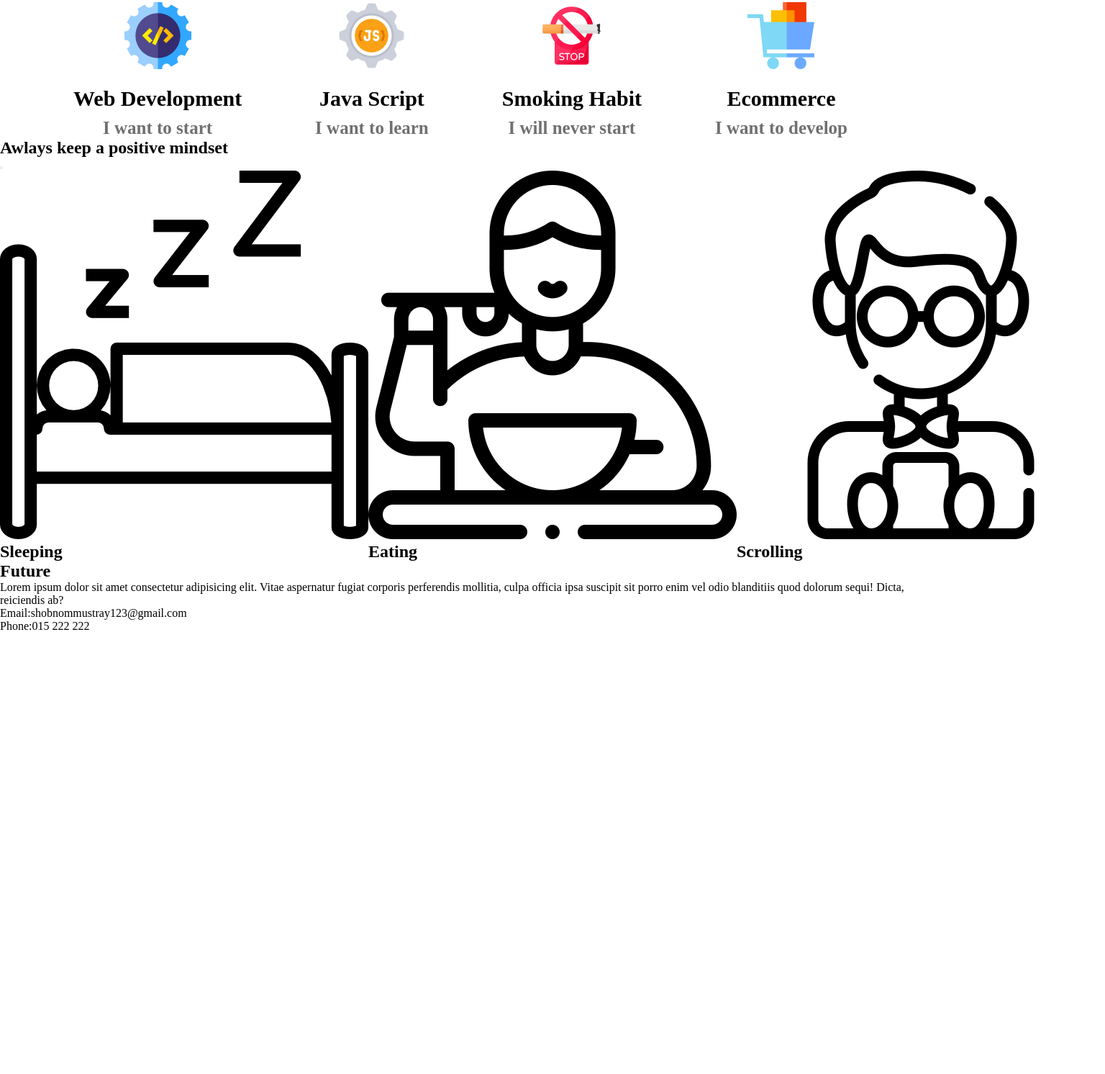
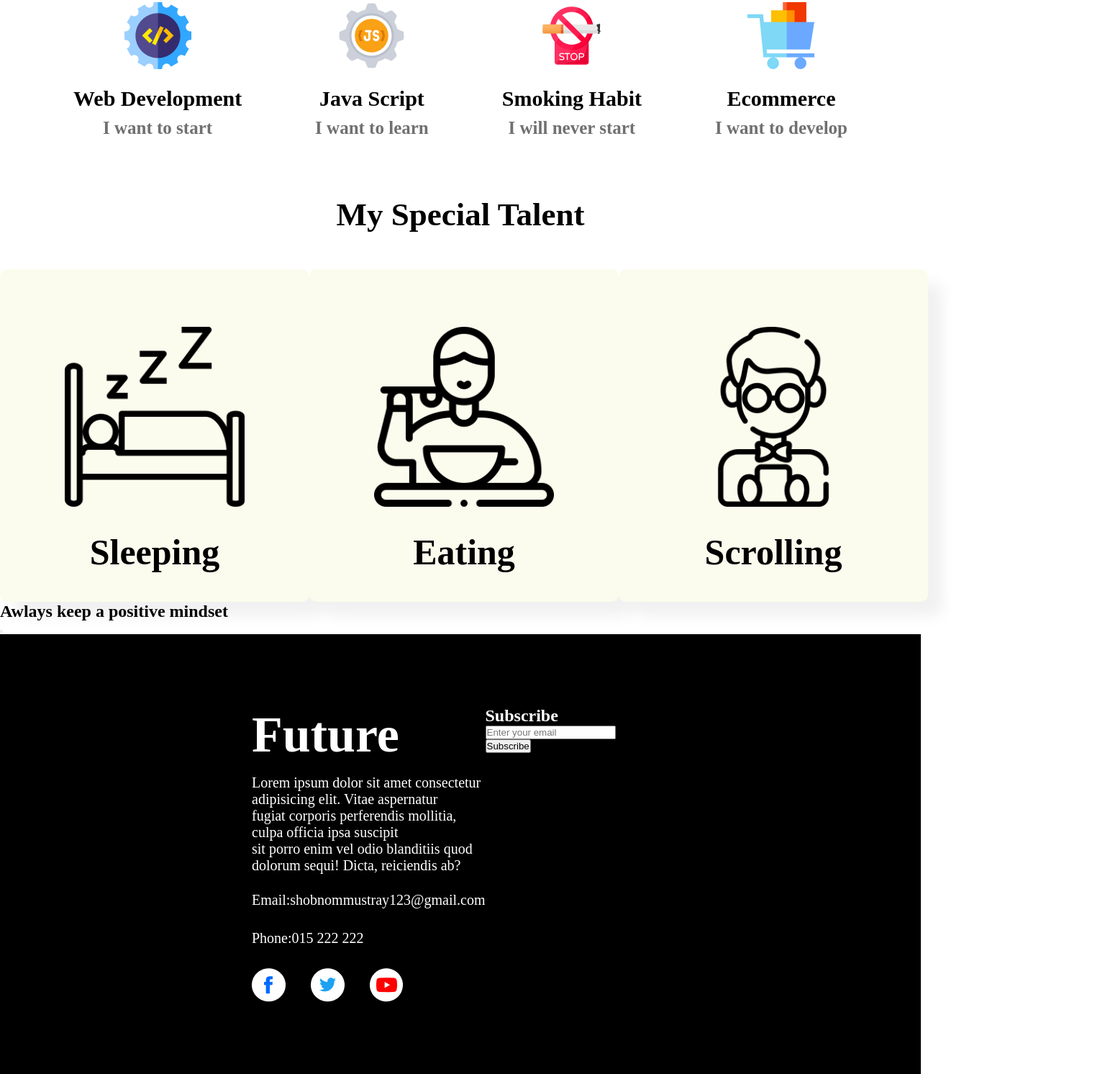
Before and after one commit to ShobnomM/Assignment-1, a plain HTML site: page index.html in a window 1280 px wide. Shown: the part 2329-3821 px from the top of the page at 72% size, 1536 px wide, since content can reach past the window. Before the commit the page ends 3208 px from the top, so only its background shows below. Drawn offline with Linux system fonts and the light colour scheme.

Commit message:
added img

```diff
--- a/index.html
+++ b/index.html
@@ -72,6 +72,26 @@
                 </div>
             </div>
         </section>
+       <!-- talent section -->
+        <section>
+            <div >
+                <h1 class="talent-head">My Special Talent</h1>
+            </div>
+            <div class="talent-container">
+                <div class="talent">
+                    <img src="images/sleep.png" width="250px" alt="">
+                    <h1 class="talent-title">Sleeping</h1>
+                </div>
+                <div class="talent">
+                    <img src="images/eating.png" width="250px" alt="">
+                    <h1 class="talent-title">Eating</h1>
+                </div>
+                <div class="talent">
+                    <img src="images/phone.png" width="250px" alt="">
+                    <h1 class="talent-title">Scrolling</h1>
+                </div>
+            </div>
+        </section>
         <section>
             <div class="call-img">
                 <div class="call-box">
@@ -81,31 +101,28 @@
                 </div>
             </div>
         </section>
-        <section>
-            <div class="talent-container">
-                <div class="talent">
-                    <img src="images/sleep.png" alt="">
-                    <h1 class="talent-title">Sleeping</h1>
-                </div>
-                <div class="talent">
-                    <img src="images/eating.png" alt="">
-                    <h1 class="talent-title">Eating</h1>
-                </div>
-                <div>
-                    <img src="images/phone.png" alt="">
-                    <h1 class="talent-title">Scrolling</h1>
-                </div>
-            </div>
-        </section>
     </main>
     <footer>
         <div class="footer-container">
             <div class="footer">
+               <div class="footer-1">
                 <h2 class="footer-title">Future</h2>
-                <p class="footer-description">Lorem ipsum dolor sit amet consectetur adipisicing elit. Vitae aspernatur fugiat corporis perferendis mollitia, culpa officia ipsa suscipit sit porro enim vel odio blanditiis quod dolorum sequi! Dicta, reiciendis ab?</p>
+                <p class="footer-description">Lorem ipsum dolor sit amet consectetur adipisicing elit. Vitae aspernatur <br> fugiat corporis perferendis mollitia, culpa officia ipsa suscipit <br> sit porro enim vel odio blanditiis quod dolorum sequi! Dicta, reiciendis ab?</p>
                 <p class="footer-info">Email:shobnommustray123@gmail.com</p>
                 <p class="footer-info">Phone:015 222 222</p>
-
+                <div class="footer-img">
+                    <img src="images/icons/fb.png" alt="">
+                    <img src="images/icons/twitter.png" alt="">
+                    <img src="images/icons/youtube.png" alt="">
+                </div>
+               </div>
+            </div>
+            <div class="footer">
+                <div class="footer-2">
+                    <h2 class="footer-title-2">Subscribe</h2>
+                <input type="email" name="" id="" placeholder="Enter your email"> <br>
+                <button class="footer-btn">Subscribe</button>
+                </div>
             </div>
         </div>
     </footer>
--- a/style.css
+++ b/style.css
@@ -97,9 +97,62 @@
 .sub-title{
     font-size:25px ;
     color: #707070;
+    padding-bottom: 80px;
 }
 /* talent section */
+.talent-head{
+    text-align: center;
+    font-size: 45px;
+    padding-bottom: 50px;
+}
 .talent-container{
     display: flex;
     justify-content: space-evenly;
 }
+.talent{
+    border-radius: 10px;
+    padding: 80px 90px 40px 90px;
+    background-color: rgb(252, 252, 238);
+    box-shadow: 20px 20px 20px rgba(0, 0, 0, 0.06);
+}
+.talent-title{
+    text-align: center;
+    font-size: 50px;
+    margin-top: 30px;
+}
+/* footer section */
+.footer-container{
+    display: flex;
+    justify-content: space-between;
+}
+footer{
+    background-color: black;
+}
+.footer{
+   color: white;
+   padding-top: 100px;
+   padding-bottom: 100px;
+}
+.footer-1{
+    padding-left: 350px;
+}
+.footer-2{
+    padding-right: 550px;
+}
+.footer-title{
+    font-size: 70px;
+    font-weight: 700;
+    padding-bottom: 15px;
+}
+.footer-description{
+    font-size: 20px;
+    padding-bottom: 25px;
+}
+.footer-info{
+    font-size: 20px;
+    padding-bottom: 30px;
+}
+.footer-img{
+    display: flex;
+    gap: 35px;
+}
```
